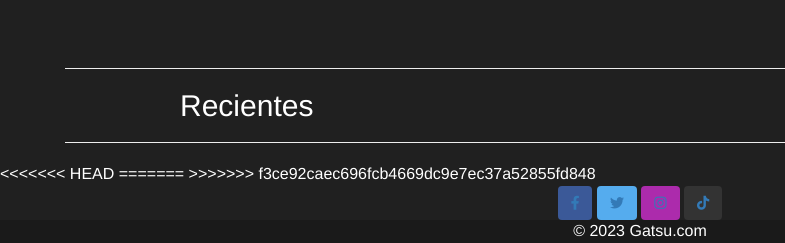
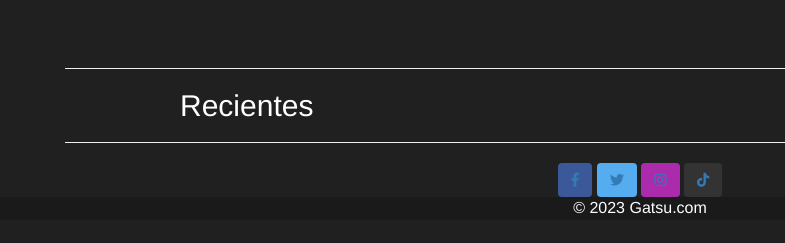
Before and after one commit to SebastianCh-M/Gatsu, a Django app: page / in a window 1280 px wide. Shown: the part 779-1022 px from the top of the page, without its empty margins (0-785 px from the left). After the commit the page ends 993 px from the top, so only its background shows below. Run offline with Django 4.2, Linux system fonts and the light colour scheme; some libraries are stand-ins or nearby versions.

Commit message:
templates

```diff
--- a/templates/index.html
+++ b/templates/index.html
@@ -119,10 +119,6 @@
             {% block content %}{% endblock %}
         </div>
     </div>
-<<<<<<< HEAD
-=======
-
->>>>>>> f3ce92caec696fcb4669dc9e7ec37a52855fd848
 </body>
 <footer class="bg-light text-center text-white footer">
     <div class="container p-4 pb-0">
```
